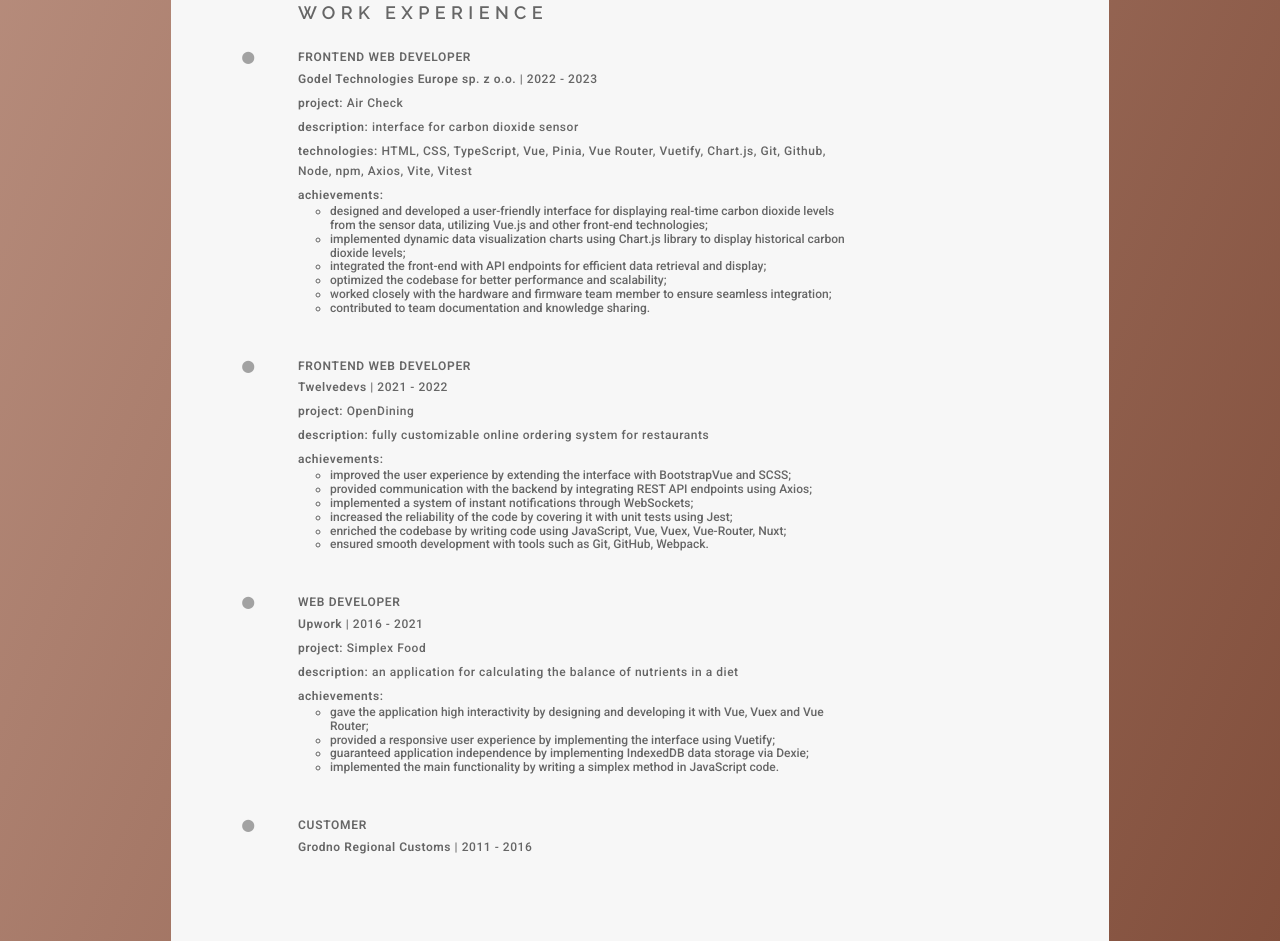
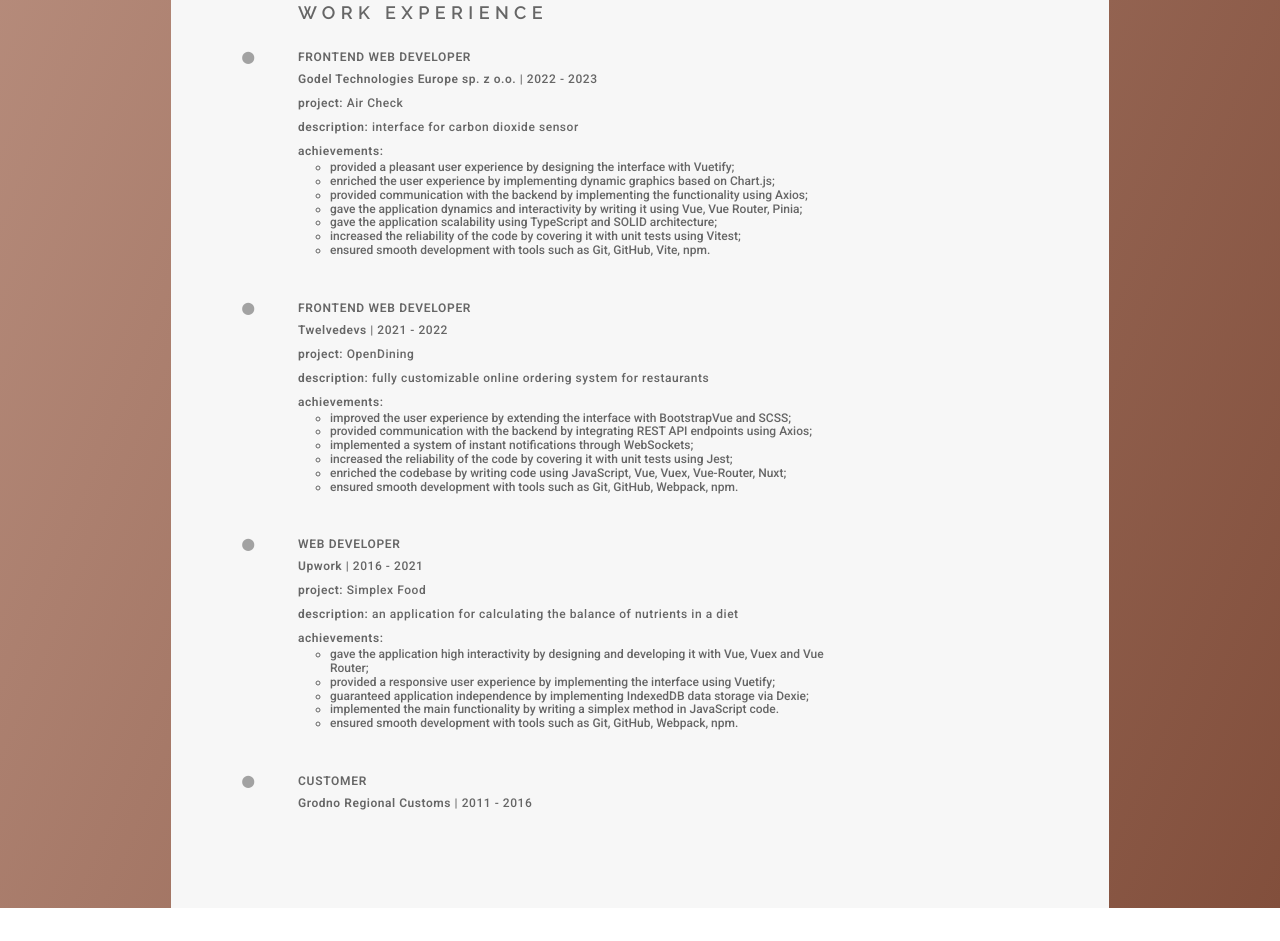
Before and after one commit to siarhei-tratsiak/cv, a website built with Vite: page index.html in a window 1280 px wide. Shown: the part 2096-3037 px from the top of the page. After the commit the page ends 3004 px from the top, so only its background shows below. Built offline with nearby package versions, Linux system fonts and the light colour scheme.

Commit message:
rewrite Godel experience

```diff
--- a/index.html
+++ b/index.html
@@ -210,43 +210,42 @@
             interface for carbon dioxide sensor
           </p>
 
-          <p class="paragraph">
-            <b class="bold">technologies:</b>
-
-            HTML, CSS, TypeScript, Vue, Pinia, Vue Router, Vuetify, Chart.js,
-            Git, Github, Node, npm, Axios, Vite, Vitest
-          </p>
-
           <p class="paragraph bold">achievements:</p>
 
           <ul>
             <li>
-              designed and developed a user-friendly interface for displaying
-              real-time carbon dioxide levels from the sensor data, utilizing
-              Vue.js and other front-end technologies;
+              provided a pleasant user experience by designing the interface
+              with Vuetify;
             </li>
 
             <li>
-              implemented dynamic data visualization charts using Chart.js
-              library to display historical carbon dioxide levels;
+              enriched the user experience by implementing dynamic graphics
+              based on Chart.js;
             </li>
 
             <li>
-              integrated the front-end with API endpoints for efficient data
-              retrieval and display;
+              provided communication with the backend by implementing the
+              functionality using Axios;
             </li>
 
             <li>
-              optimized the codebase for better performance and scalability;
+              gave the application dynamics and interactivity by writing it
+              using Vue, Vue Router, Pinia;
             </li>
 
             <li>
-              worked closely with the hardware and firmware team member to
-              ensure seamless integration;
+              gave the application scalability using TypeScript and SOLID
+              architecture;
             </li>
 
             <li>
-              contributed to team documentation and knowledge sharing.
+              increased the reliability of the code by covering it with unit
+              tests using Vitest;
+            </li>
+
+            <li>
+              ensured smooth development with tools such as Git, GitHub,
+              Vite, npm.
             </li>
           </ul>
         </li>
@@ -293,7 +292,7 @@
 
             <li>
               ensured smooth development with tools such as Git, GitHub,
-              Webpack.
+              Webpack, npm.
             </li>
           </ul>
         </li>
@@ -333,6 +332,11 @@
               implemented the main functionality by writing a simplex method
               in JavaScript code.
             </li>
+
+            <li>
+              ensured smooth development with tools such as Git, GitHub,
+              Webpack, npm.
+            </li>
           </ul>
         </li>
 
```
Also changed, not shown: docs/index.html (+23 -19 lines).
